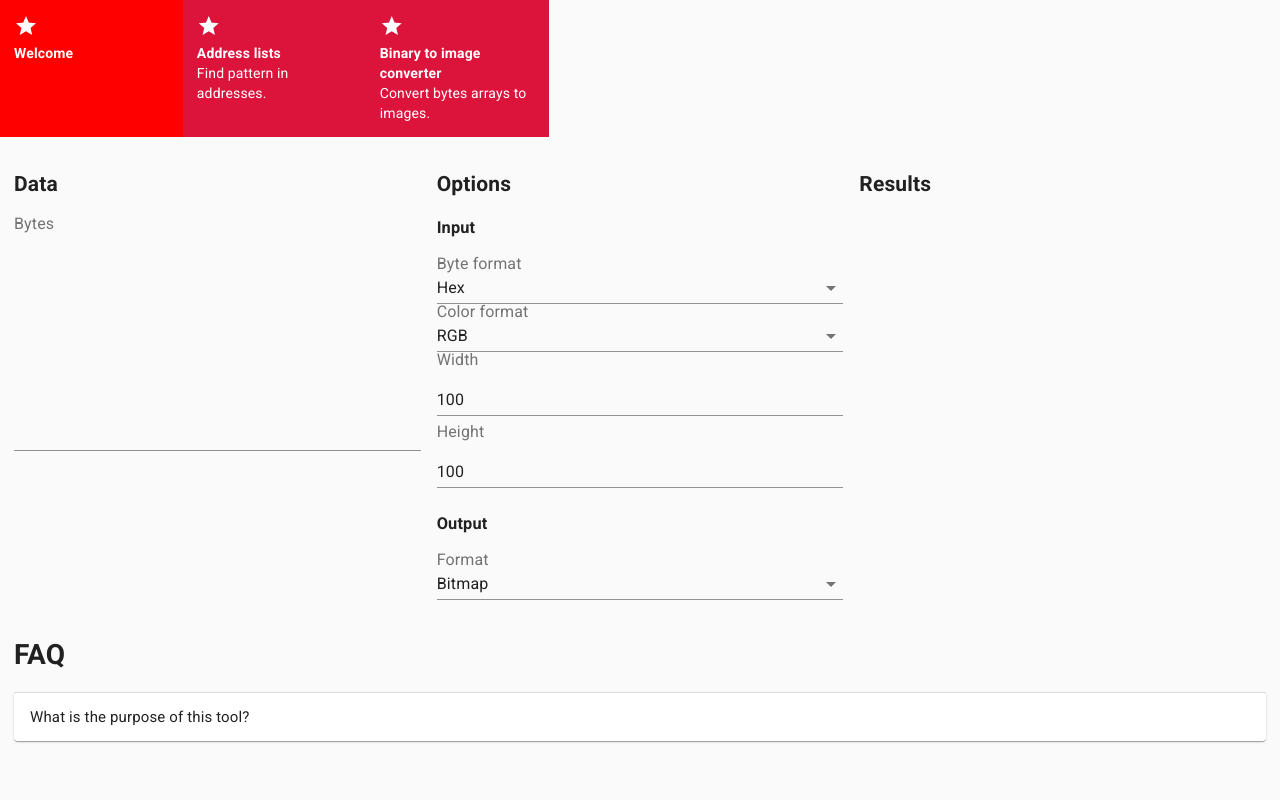
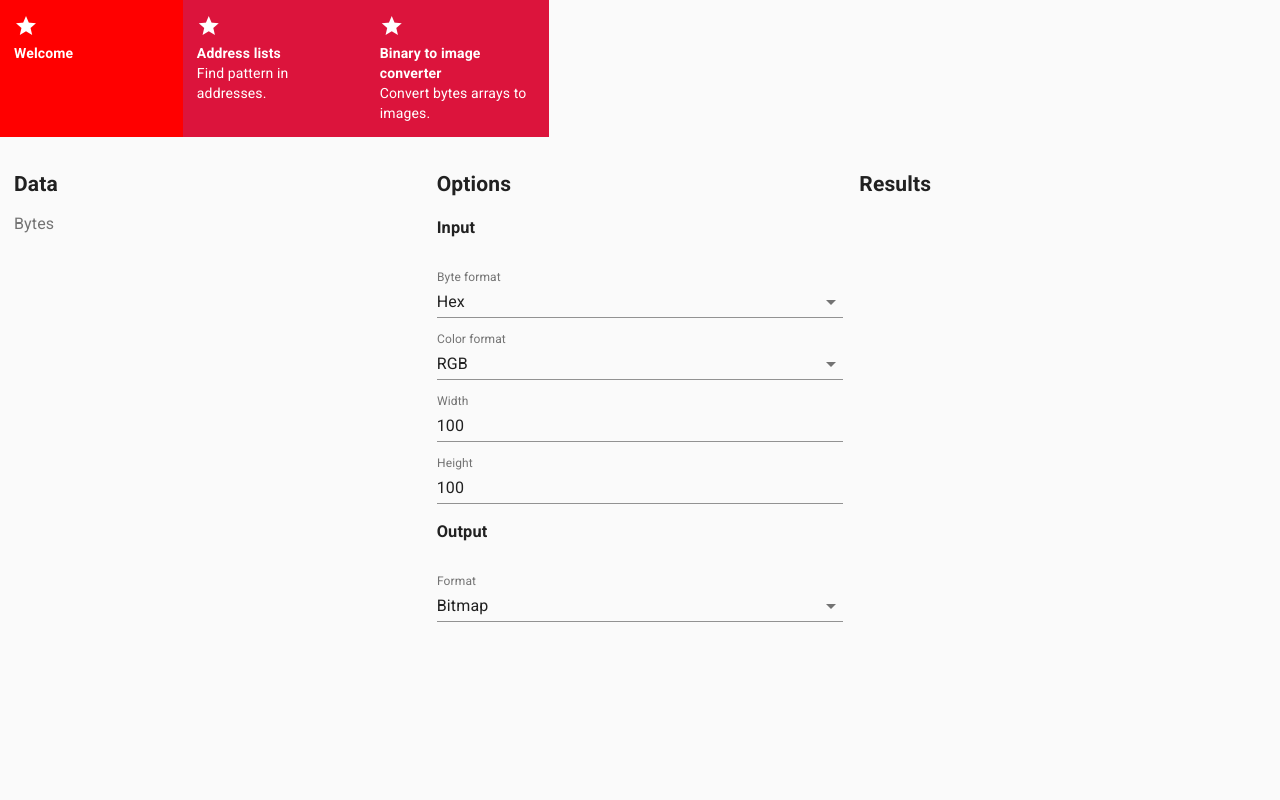
Before and after one commit to maluramichael/re-web-tools, a React (Create React App) app: page /binary-converter in a window 1280 px wide. Shown: the top 800 px of the page. Built offline with nearby package versions, Linux system fonts and the light colour scheme.

Commit message:
Fix #2
Update input and label styles

```diff
--- a/src/app.scss
+++ b/src/app.scss
@@ -30,3 +30,7 @@ textarea {
     padding: 1em
   }
 }
+
+.MuiFormControl-root:not(:first-child) {
+  margin-top: 1em;
+}
--- a/src/routes/address-list/index.jsx
+++ b/src/routes/address-list/index.jsx
@@ -127,8 +127,8 @@ export function AddressList() {
           <h2>Options</h2>
 
           <h3>Input</h3>
-          <InputLabel htmlFor="input-type">Type</InputLabel>
           <FormControl fullWidth={true}>
+            <InputLabel>Type</InputLabel>
             <Select
               value={inputType}
               onChange={e => setInputType(e.target.value)}
@@ -139,8 +139,8 @@ export function AddressList() {
             </Select>
           </FormControl>
 
-          <InputLabel htmlFor="input-format">Format</InputLabel>
           <FormControl fullWidth={true}>
+            <InputLabel>Format</InputLabel>
             <Select
               value={inputAddressFormat}
               onChange={e => setInputAddressFormat(e.target.value)}
@@ -151,11 +151,10 @@ export function AddressList() {
           </FormControl>
 
           {inputType === 'cheat-table' && (
-            <div>
+            <FormControl fullWidth={true}>
               <InputLabel htmlFor="input-cheat-table-selector">
                 Cheat table selector
               </InputLabel>
-              <FormControl fullWidth={true}>
               <Select
                 value={inputCheatTableSelector}
                 onChange={e => setInputCheatTableSelector(e.target.value)}
@@ -164,12 +163,11 @@ export function AddressList() {
                 <MenuItem value={'Address'}>Address</MenuItem>
               </Select>
             </FormControl>
-            </div>
           )}
 
           <h3>Output</h3>
+          <FormControl fullWidth={true}>
             <InputLabel htmlFor="output-format">Format</InputLabel>
-          <FormControl fullWidth={true}>
             <Select
               value={outputFormat}
               onChange={e => setOutputFormat(e.target.value)}
--- a/src/routes/binary-converter/index.jsx
+++ b/src/routes/binary-converter/index.jsx
@@ -42,7 +42,7 @@ export function BinaryConverter() {
           <TextField fullWidth={true}
                      style={{ 'font-family': 'monospaced' }}
                      multiline
-                     rows={10}
+                     rows={30}
                      onChange={e => setInput(e.target.value)}
                      margin="normal"
           />
@@ -52,22 +52,16 @@ export function BinaryConverter() {
           <h2>Options</h2>
 
           <h3>Input</h3>
-          <InputLabel>Byte format</InputLabel>
           <FormControl fullWidth={true}>
-            <Select
-              value={inputByteFormat}
-              onChange={e => setInputByteFormat(e.target.value)}
-            >
+            <InputLabel>Byte format</InputLabel>
+            <Select value={inputByteFormat} onChange={e => setInputByteFormat(e.target.value)}>
               <MenuItem value={'hex'}>Hex</MenuItem>
             </Select>
           </FormControl>
 
-          <InputLabel>Color format</InputLabel>
           <FormControl fullWidth={true}>
-            <Select
-              value={inputColorFormat}
-              onChange={e => setInputColorFormat(e.target.value)}
-            >
+            <InputLabel>Color format</InputLabel>
+            <Select value={inputColorFormat} onChange={e => setInputColorFormat(e.target.value)}>
               <MenuItem value={'rgb'}>RGB</MenuItem>
               <MenuItem value={'rgba'}>RGBA</MenuItem>
               <MenuItem value={'gray'}>Gray</MenuItem>
@@ -75,33 +69,22 @@ export function BinaryConverter() {
             </Select>
           </FormControl>
 
-          <InputLabel>Width</InputLabel>
-          <FormControl fullWidth={true}>
-            <TextField
-              value={inputWidth}
-              onChange={(e) => setInputWidth(e.target.value)}
-              type="number"
-              margin="normal"
-            />
-          </FormControl>
+          <TextField fullWidth={true}
+                     label={'Width'}
+                     value={inputWidth}
+                     onChange={(e) => setInputWidth(e.target.value)}
+                     type="number"/>
 
-          <InputLabel>Height</InputLabel>
-          <FormControl fullWidth={true}>
-            <TextField
-              value={inputWidth}
-              onChange={(e) => setInputHeight(e.target.value)}
-              type="number"
-              margin="normal"
-            />
-          </FormControl>
+          <TextField fullWidth={true}
+                     label={'Height'}
+                     value={inputHeight}
+                     onChange={(e) => setInputHeight(e.target.value)}
+                     type="number"/>
 
           <h3>Output</h3>
-          <InputLabel htmlFor="output-format">Format</InputLabel>
           <FormControl fullWidth={true}>
-            <Select
-              value={outputFormat}
-              onChange={e => setOutputFormat(e.target.value)}
-            >
+            <InputLabel htmlFor="output-format">Format</InputLabel>
+            <Select value={outputFormat} onChange={e => setOutputFormat(e.target.value)}>
               <MenuItem value={'bmp'}>Bitmap</MenuItem>
               <MenuItem value={'base64'}>Base64</MenuItem>
             </Select>
@@ -115,10 +98,7 @@ export function BinaryConverter() {
         <Grid item xs={12}>
           <h1>FAQ</h1>
           <ExpansionPanel>
-            <ExpansionPanelSummary
-              aria-controls="panel1a-content"
-              id="panel1a-header"
-            >
+            <ExpansionPanelSummary aria-controls="panel1a-content" id="panel1a-header">
               <Typography className={classes.heading}>What is the purpose of this tool?</Typography>
             </ExpansionPanelSummary>
             <ExpansionPanelDetails>
```
Lines whose indentation alone changed are shown as unchanged.
